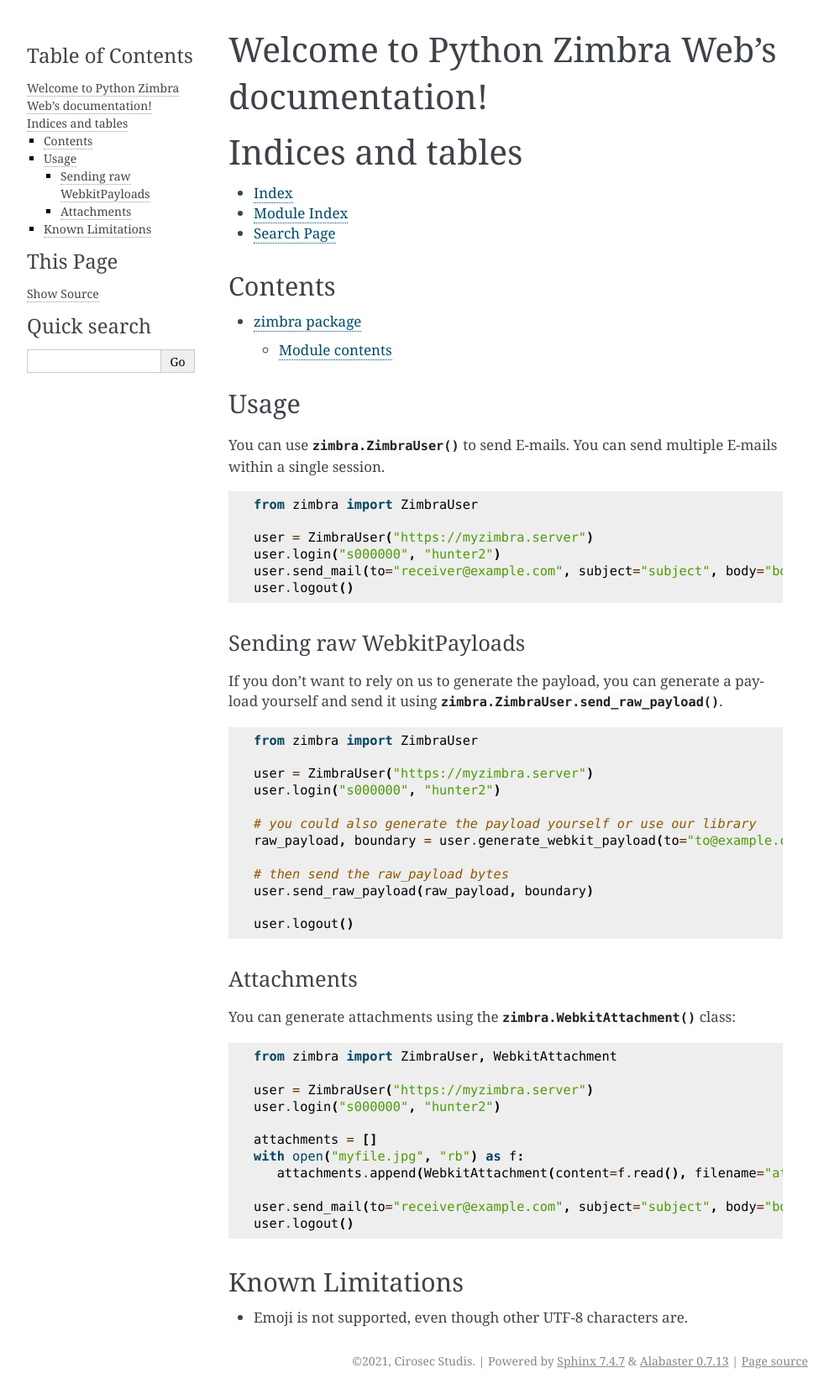
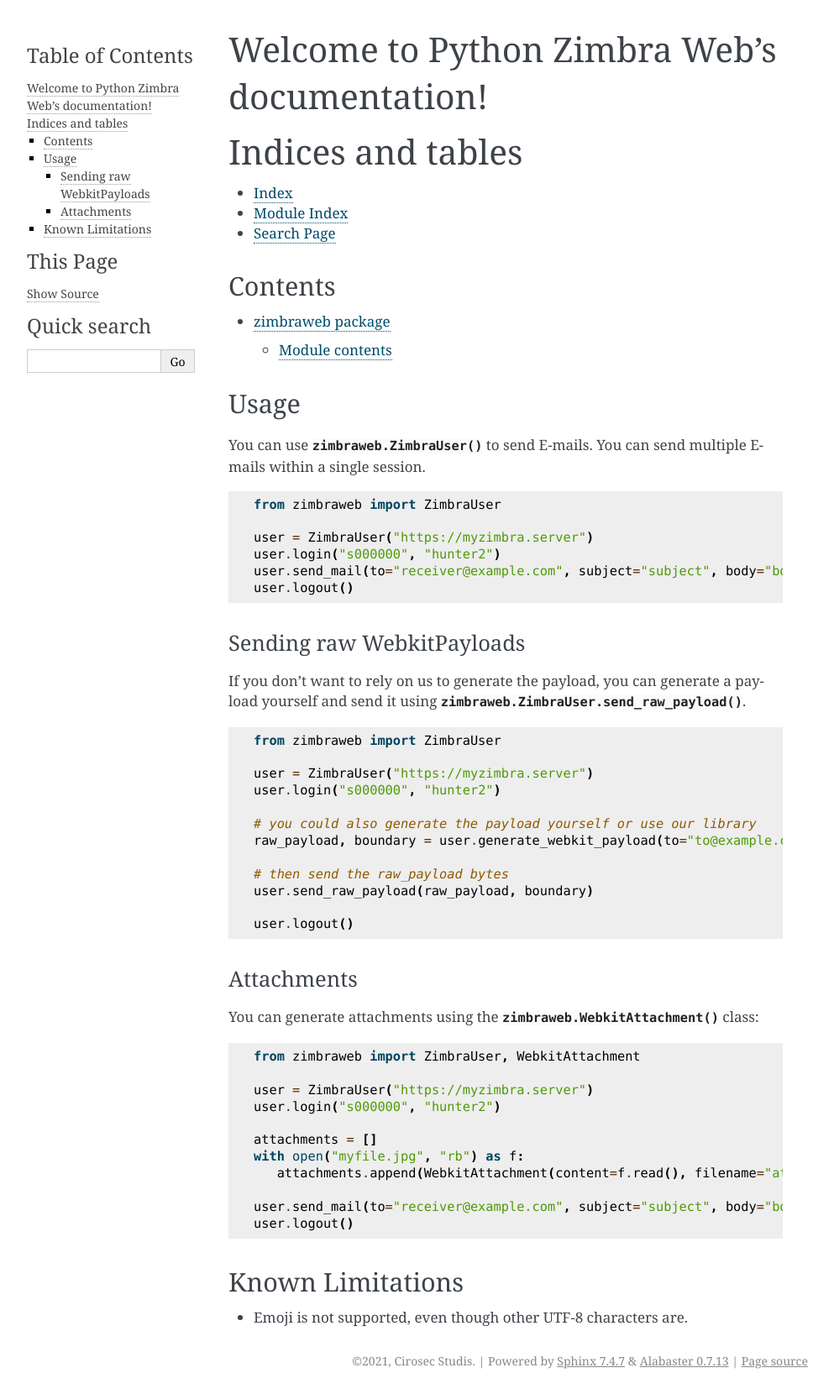
Before and after one commit to TINF21CS1/python-zimbra-web, a Sphinx documentation site: the page built from docs/source/index.rst, in a window 1280 px wide. Shown: the whole page at 84% size, without its empty margins (148-1141 px from the left). Built offline with Sphinx 7.4.7, drawn with Linux system fonts in a browser that asks for light colours.

Commit message:
Rename documentation

```diff
--- a/docs/source/index.rst
+++ b/docs/source/index.rst
@@ -25,17 +25,17 @@
 --------
 
 .. toctree::
-   zimbra
+   zimbraweb
 
 Usage
 -----
 
-You can use :meth:`zimbra.ZimbraUser` to send E-mails. You can send multiple
+You can use :meth:`zimbraweb.ZimbraUser` to send E-mails. You can send multiple
 E-mails within a single session.
 
 .. code:: python
 
-   from zimbra import ZimbraUser
+   from zimbraweb import ZimbraUser
 
    user = ZimbraUser("https://myzimbra.server")
    user.login("s000000", "hunter2")
@@ -46,11 +46,11 @@
 ~~~~~~~~~~~~~~~~~~~~~~~~~~
 
 If you don’t want to rely on us to generate the payload, you can
-generate a payload yourself and send it using :meth:`zimbra.ZimbraUser.send_raw_payload`.
+generate a payload yourself and send it using :meth:`zimbraweb.ZimbraUser.send_raw_payload`.
 
 .. code:: python
 
-   from zimbra import ZimbraUser
+   from zimbraweb import ZimbraUser
 
    user = ZimbraUser("https://myzimbra.server")
    user.login("s000000", "hunter2")
@@ -66,11 +66,11 @@
 Attachments
 ~~~~~~~~~~~
 
-You can generate attachments using the :meth:`zimbra.WebkitAttachment` class:
+You can generate attachments using the :meth:`zimbraweb.WebkitAttachment` class:
 
 .. code:: python
 
-   from zimbra import ZimbraUser, WebkitAttachment
+   from zimbraweb import ZimbraUser, WebkitAttachment
 
    user = ZimbraUser("https://myzimbra.server")
    user.login("s000000", "hunter2")
--- a/docs/source/modules.rst
+++ b/docs/source/modules.rst
@@ -1,7 +1,7 @@
-zimbra
-======
+zimbraweb
+=========
 
 .. toctree::
    :maxdepth: 4
 
-   zimbra
+   zimbraweb
--- a/docs/source/zimbra.rst
+++ b/docs/source/zimbraweb.rst
@@ -1,9 +1,9 @@
-zimbra package
-==============
+zimbraweb package
+=================
 
 Module contents
 ---------------
 
-.. automodule:: zimbra
+.. automodule:: zimbraweb
    :members:
    :show-inheritance:
```
Also changed, not shown: README.rst (deleted, +0 -62 lines), src/zimbraweb/__init__.py (+5 -5 lines).
